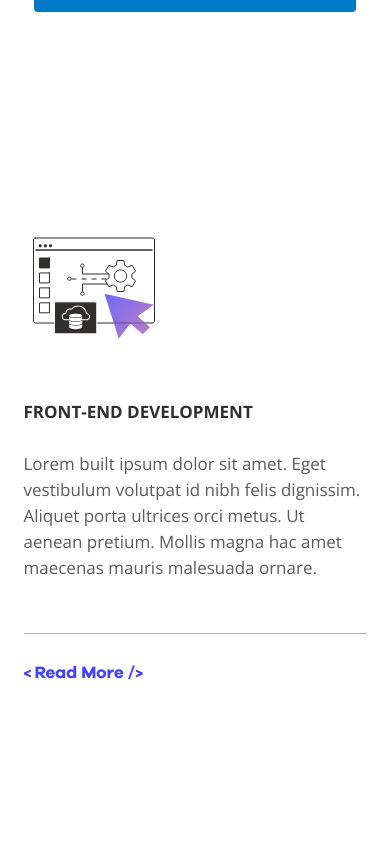
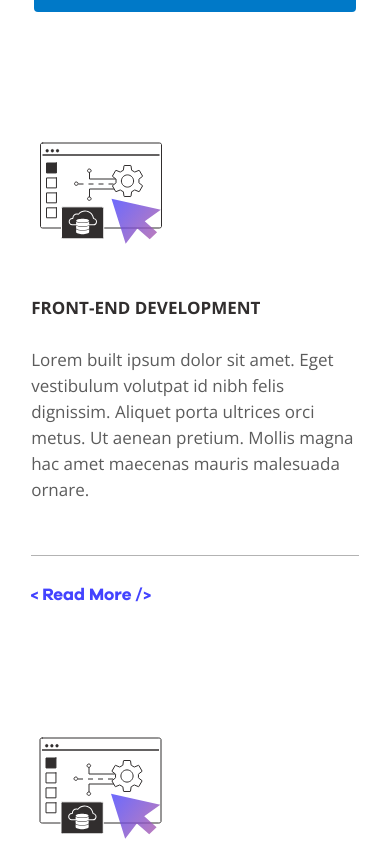
Before and after one commit to aliev008/ak-project, a React (Create React App) app: page / in a window 390 px wide. Shown: the part 2716-3557 px from the top of the page. Built offline with nearby package versions, Linux system fonts and the light colour scheme.

Commit message:
fix: added responsiveness to services-block

```diff
--- a/src/App.scss
+++ b/src/App.scss
@@ -1,5 +1,8 @@
+@use "./sass/modules/functions" as *;
+@use "./sass/modules/variables" as *;
 @import url('https://fonts.googleapis.com/css2?family=Montserrat:ital,wght@0,100;0,200;0,300;0,400;0,500;0,600;0,700;0,800;0,900;1,100;1,200;1,300;1,400;1,500;1,600;1,700;1,800;1,900&family=Russo+One&display=swap');
 @import url('https://fonts.googleapis.com/css2?family=Open+Sans:ital,wght@0,300;0,400;0,500;0,600;0,700;0,800;1,300;1,400;1,500;1,600;1,700;1,800&display=swap');
+
 
 @font-face {
   font-family: 'GalanoGrotesque-Bold';
@@ -22,16 +25,15 @@ html {
 
 body {
   font-family: 'Montserrat', sans-serif;
-  line-height: 2.8rem;
+  line-height: toRem(28);
   font-weight: 400;
-  font-size: 1.6rem;
+  font-size: toRem(16);
   color: #333333;
-  padding: 10rem 0 30rem 0;
+  padding: toRem(100) 0 toRem(300) 0;
 }
 
 .wrapper {
-  // max-width: 1116px;
-  max-width: 1229px;
+  max-width: toRem(1229);
   display: flex;
   flex-direction: column;
   align-items: center;
@@ -40,6 +42,6 @@ body {
 }
 
 h3 {
-  font-size: 2rem;
+  font-size: toRem(20);
   font-weight: 550;
 }
--- a/src/components/servicesBlock/card.js
+++ b/src/components/servicesBlock/card.js
@@ -5,8 +5,10 @@ const Card = (props) => {
   return (
     <div className={props.className}>
       <img src={props.imgSrc} alt="card"></img>
-      <p className={styles.services_block__title}>Front-end development</p>
-      <p>{props.text}</p>
+      <div className={styles.services_block__text}>
+        <p className={styles.services_block__title}>Front-end development</p>
+        <p>{props.text}</p>
+      </div>
       <div className={styles.services_block__button}>
         <a href="#main" target="_blank">
           <p> Read More /</p>
--- a/src/components/servicesBlock/style.module.scss
+++ b/src/components/servicesBlock/style.module.scss
@@ -19,9 +19,12 @@
 
 .services_block__card {
   max-width: toRem(343);
+  margin-top: toRem(112);
 
   img {
-    margin: toRem(112) 0 toRem(42) 0;
+    display: block;
+    max-width: 100%;
+    margin-bottom: toRem(42);
   }
 
   .services_block__title {
@@ -43,16 +46,15 @@
   }
 
   .services_block__button {
+    display: flex;
+    justify-content: flex-start;
+    align-items: flex-end;
     margin-top: toRem(52);
-    height: toRem(53);
-    width: toRem(343);
-    position: relative;
+    min-height: toRem(53);
+    max-width: toRem(343);
     border-top: toRem(1) solid #B3B3B3;
 
     p {
-      position: absolute;
-      left: 0;
-      bottom: 0;
       color: #4343FF;
       font-family: 'GalanoGrotesque-Bold';
       text-align: bottom;
@@ -68,9 +70,39 @@
   }
 }
 
+a {
+  text-decoration: none;
+}
+
 
 @media (max-width: $screen-lg-min) {
+
   .services_block {
     padding: 0 8%;
   }
+
+  .service.services_block__grid {
+    gap: toRem(50);
+  }
+
+  .services_block__card {
+    margin-top: 5%;
+
+    p {
+      display: block;
+      min-width: toRem(343);
+    }
+  }
+
+
+
 }
+
+@media (max-width: $screen-sm-min) {
+
+  .services_block__card {
+    p {
+      min-width: unset;
+    }
+  }
+}
--- a/src/sass/modules/_variables.scss
+++ b/src/sass/modules/_variables.scss
@@ -1,6 +1,6 @@
 
 // Small tablets and large smartphones (landscape view)
-$screen-sm-min: 576px;
+$screen-sm-min: 420px;
 
 // Small tablets (portrait view)
 $screen-md-min: 768px;
```
